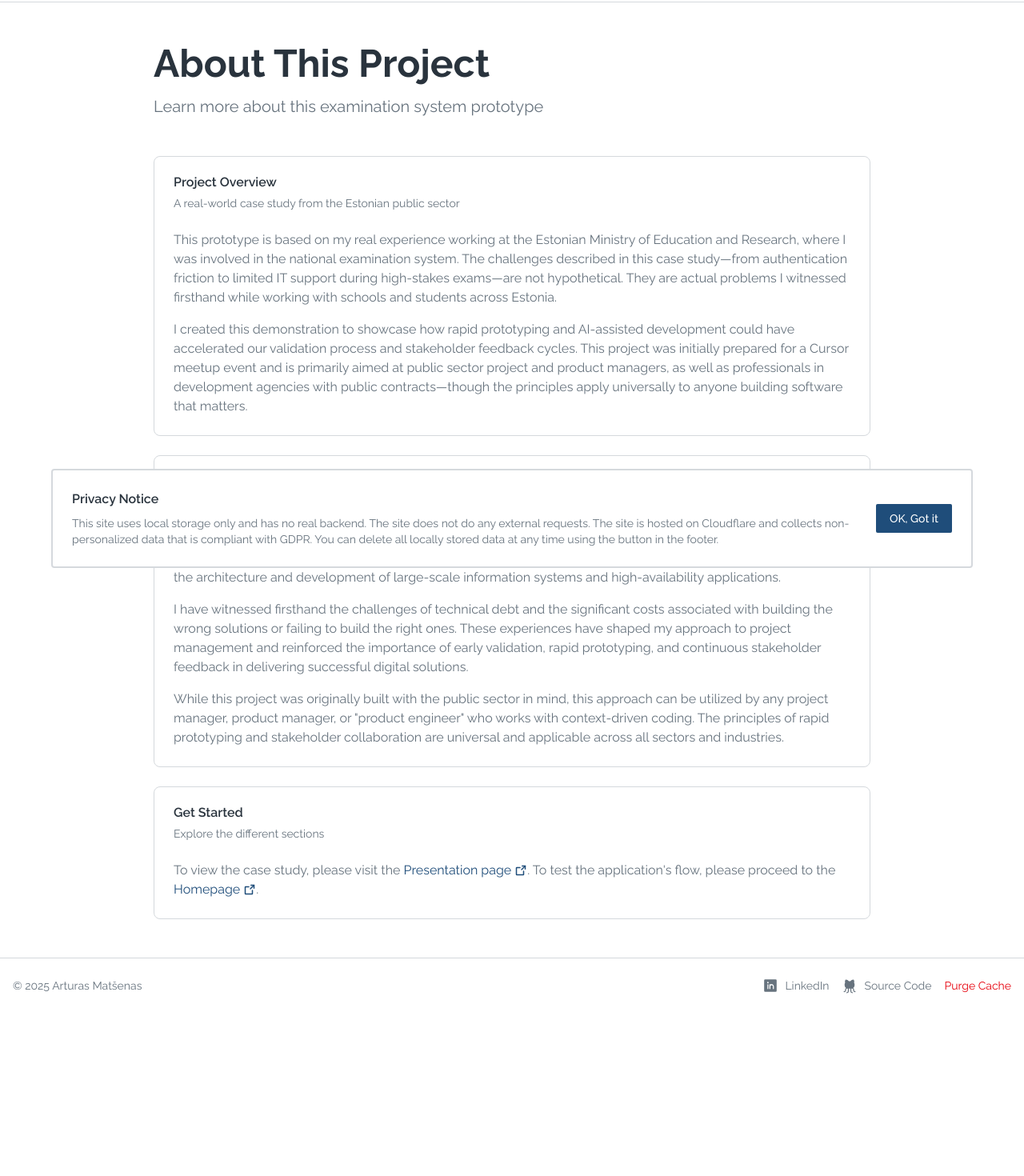
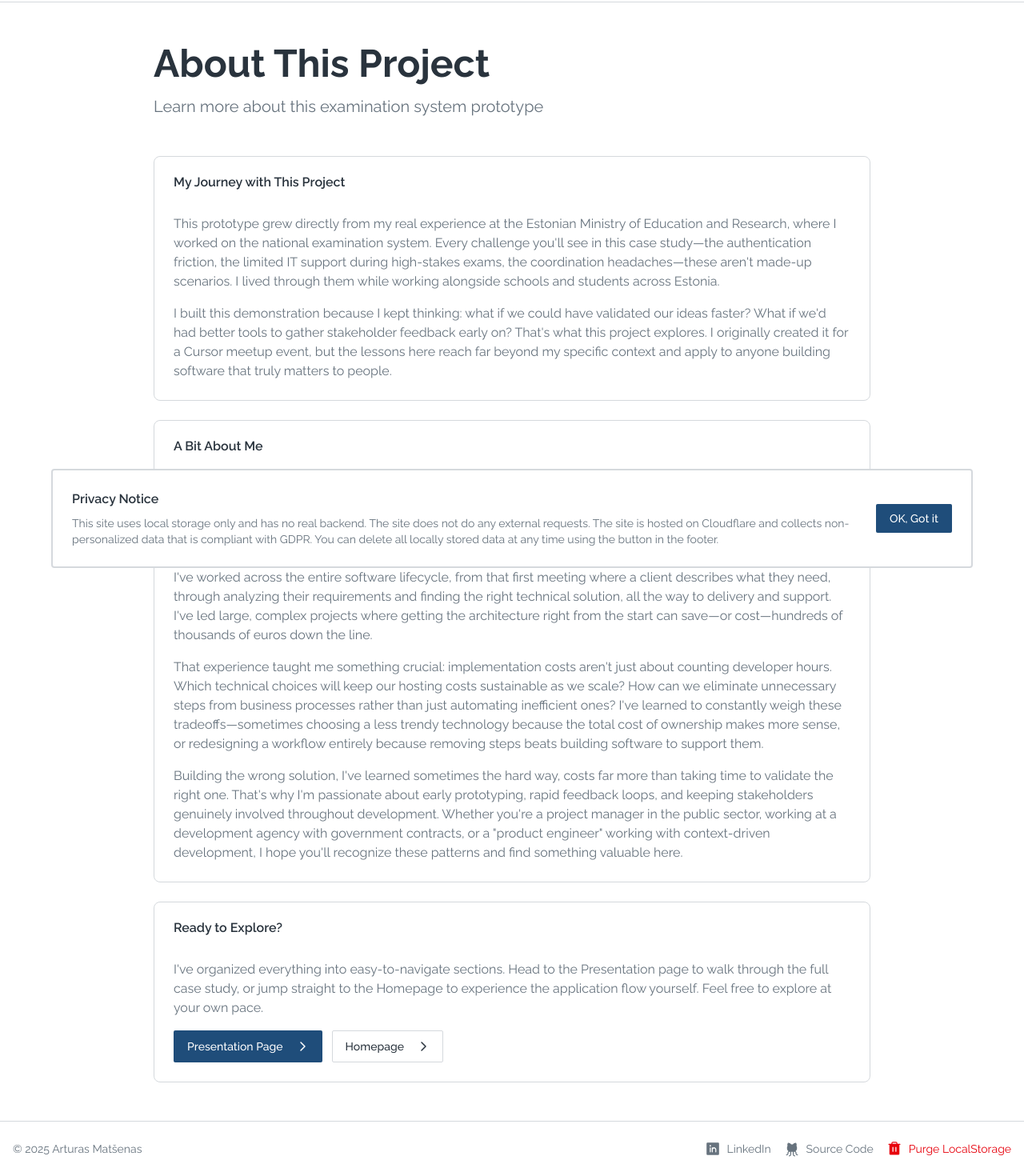
Before and after one commit to arturasma/cursorpresentation, a React (Vite) app: page /about in a window 1280 px wide. Shown: the part 66-1536 px from the top of the page at 80% size. Before the commit the page ends 1332 px from the top, so only its background shows below. Built offline with nearby package versions, Linux system fonts and the light colour scheme.

Commit message:
about page texts

```diff
--- a/src/components/shared/Footer.tsx
+++ b/src/components/shared/Footer.tsx
@@ -1,5 +1,5 @@
 import { useState } from 'react';
-import { GithubLogo, LinkedinLogo } from 'phosphor-react';
+import { GithubLogo, LinkedinLogo, Trash } from 'phosphor-react';
 import ConfirmDialog from './ConfirmDialog';
 
 export default function Footer() {
@@ -45,10 +45,11 @@ export default function Footer() {
               </a>
               <button
                 onClick={() => setShowPurgeDialog(true)}
-                className="text-sm text-red-600 hover:text-red-700 transition-colors"
+                className="flex items-center gap-2 text-sm text-red-600 hover:text-red-700 transition-colors"
                 aria-label="Purge Cache"
               >
-                Purge Cache
+                <Trash size={20} weight="fill" />
+                <span className="hidden sm:inline">Purge LocalStorage</span>
               </button>
             </div>
           </div>
--- a/src/pages/AboutPage.tsx
+++ b/src/pages/AboutPage.tsx
@@ -1,11 +1,13 @@
 import { useEffect } from 'react';
-import { useLocation, Link } from 'react-router-dom';
+import { useLocation, Link, useNavigate } from 'react-router-dom';
 import Header from '@/components/Header';
-import { Card, CardContent, CardDescription, CardHeader, CardTitle } from '@/components/ui/card';
-import { ArrowSquareOut } from 'phosphor-react';
+import { Card, CardContent, CardHeader, CardTitle } from '@/components/ui/card';
+import { Button } from '@/components/ui/button';
+import { ArrowSquareOut, CaretRight } from 'phosphor-react';
 
 export default function AboutPage() {
   const location = useLocation();
+  const navigate = useNavigate();
 
   useEffect(() => {
     window.scrollTo(0, 0);
@@ -26,87 +28,67 @@ export default function AboutPage() {
           <div className="space-y-6">
             <Card>
               <CardHeader>
-                <CardTitle>Project Overview</CardTitle>
-                <CardDescription>
-                  A real-world case study from the Estonian public sector
-                </CardDescription>
+                <CardTitle>My Journey with This Project</CardTitle>
               </CardHeader>
               <CardContent className="space-y-4">
                 <p className="text-muted-foreground">
-                  This prototype is based on my real experience working at the Estonian
-                  Ministry of Education and Research, where I was involved in the
-                  national examination system. The challenges described in this case
-                  study—from authentication friction to limited IT support during
-                  high-stakes exams—are not hypothetical. They are actual problems
-                  I witnessed firsthand while working with schools and students across Estonia.
+                This prototype grew directly from my real experience at the Estonian Ministry of Education and Research, where I worked on the national examination system. Every challenge you'll see in this case study—the authentication friction, the limited IT support during high-stakes exams, the coordination headaches—these aren't made-up scenarios. I lived through them while working alongside schools and students across Estonia.
+
                 </p>
                 <p className="text-muted-foreground">
-                  I created this demonstration to showcase how rapid prototyping and
-                  AI-assisted development could have accelerated our validation process
-                  and stakeholder feedback cycles. This project was initially prepared
-                  for a Cursor meetup event and is primarily aimed at public sector
-                  project and product managers, as well as professionals in development
-                  agencies with public contracts—though the principles apply universally
-                  to anyone building software that matters.
+                I built this demonstration because I kept thinking: what if we could have validated our ideas faster? What if we'd had better tools to gather stakeholder feedback early on? That's what this project explores. I originally created it for a Cursor meetup event, but the lessons here reach far beyond my specific context and apply to anyone building software that truly matters to people.
                 </p>
               </CardContent>
             </Card>
 
             <Card>
               <CardHeader>
-                <CardTitle>About the Creator</CardTitle>
-                <CardDescription>A brief introduction</CardDescription>
+                <CardTitle>A Bit About Me</CardTitle>
               </CardHeader>
               <CardContent className="space-y-4">
                 <p className="text-muted-foreground">
-                  My name is <Link to="https://www.linkedin.com/in/arturas-mat%C5%A1enas/" className="text-primary hover:underline inline-flex items-center gap-1">
+                Hi, I'm <Link to="https://www.linkedin.com/in/arturas-mat%C5%A1enas/" className="text-primary hover:underline inline-flex items-center gap-1">
                     Arturas
                     <ArrowSquareOut size={16} weight="bold" />
-                  </Link>, and I am an international e-governance project
-                  manager with nearly a decade of experience in the B2G, G2C, and G2G
-                  software sectors. Throughout my career, I have gained extensive
-                  insight into the architecture and development of large-scale information
-                  systems and high-availability applications.
+                  </Link>. I've spent nearly a decade managing international projects across Sweden, Estonia, and Ukraine, working on software that connects governments with businesses, citizens, and other government agencies. Throughout this journey, I've seen both the best and worst of large-scale information systems—the elegant solutions and the painful technical debt, the projects that soared and the ones that stumbled.
                 </p>
                 <p className="text-muted-foreground">
-                  I have witnessed firsthand the challenges of technical debt and the
-                  significant costs associated with building the wrong solutions or
-                  failing to build the right ones. These experiences have shaped my
-                  approach to project management and reinforced the importance of
-                  early validation, rapid prototyping, and continuous stakeholder
-                  feedback in delivering successful digital solutions.
+                I've worked across the entire software lifecycle, from that first meeting where a client describes what they need, through analyzing their requirements and finding the right technical solution, all the way to delivery and support. I've led large, complex projects where getting the architecture right from the start can save—or cost—hundreds of thousands of euros down the line.
                 </p>
                 <p className="text-muted-foreground">
-                  While this project was originally built with the public sector in mind,
-                  this approach can be utilized by any project manager, product manager,
-                  or "product engineer" who works with context-driven coding. The
-                  principles of rapid prototyping and stakeholder collaboration are
-                  universal and applicable across all sectors and industries.
+                That experience taught me something crucial: implementation costs aren't just about counting developer hours. Which technical choices will keep our hosting costs sustainable as we scale? How can we eliminate unnecessary steps from business processes rather than just automating inefficient ones? I've learned to constantly weigh these tradeoffs—sometimes choosing a less trendy technology because the total cost of ownership makes more sense, or redesigning a workflow entirely because removing steps beats building software to support them.
+                </p>
+                <p className="text-muted-foreground">
+                Building the wrong solution, I've learned sometimes the hard way, costs far more than taking time to validate the right one. That's why I'm passionate about early prototyping, rapid feedback loops, and keeping stakeholders genuinely involved throughout development. Whether you're a project manager in the public sector, working at a development agency with government contracts, or a "product engineer" working with context-driven development, I hope you'll recognize these patterns and find something valuable here.
                 </p>
               </CardContent>
             </Card>
 
             <Card>
               <CardHeader>
-                <CardTitle>Get Started</CardTitle>
-                <CardDescription>
-                  Explore the different sections
-                </CardDescription>
+                <CardTitle>Ready to Explore?</CardTitle>
               </CardHeader>
               <CardContent>
-                <p className="text-muted-foreground">
-                  To view the case study, please visit the{' '}
-                  <Link to="/presentation" className="text-primary hover:underline inline-flex items-center gap-1">
-                    Presentation page
-                    <ArrowSquareOut size={16} weight="bold" />
-                  </Link>
-                  . To test the application's flow, please proceed to the{' '}
-                  <Link to="/" className="text-primary hover:underline inline-flex items-center gap-1">
+                <p className="text-muted-foreground mb-4">
+                  I've organized everything into easy-to-navigate sections. Head to the Presentation page to walk through the full case study, or jump straight to the Homepage to experience the application flow yourself. Feel free to explore at your own pace.
+                </p>
+                <div className="flex flex-wrap gap-3">
+                  <Button
+                    onClick={() => navigate('/presentation')}
+                    size="lg"
+                  >
+                    Presentation Page
+                    <CaretRight size={20} weight="bold" className="ml-2" />
+                  </Button>
+                  <Button
+                    onClick={() => navigate('/')}
+                    variant="outline"
+                    size="lg"
+                  >
                     Homepage
-                    <ArrowSquareOut size={16} weight="bold" />
-                  </Link>
-                  .
-                </p>
+                    <CaretRight size={20} weight="bold" className="ml-2" />
+                  </Button>
+                </div>
               </CardContent>
             </Card>
           </div>
```
